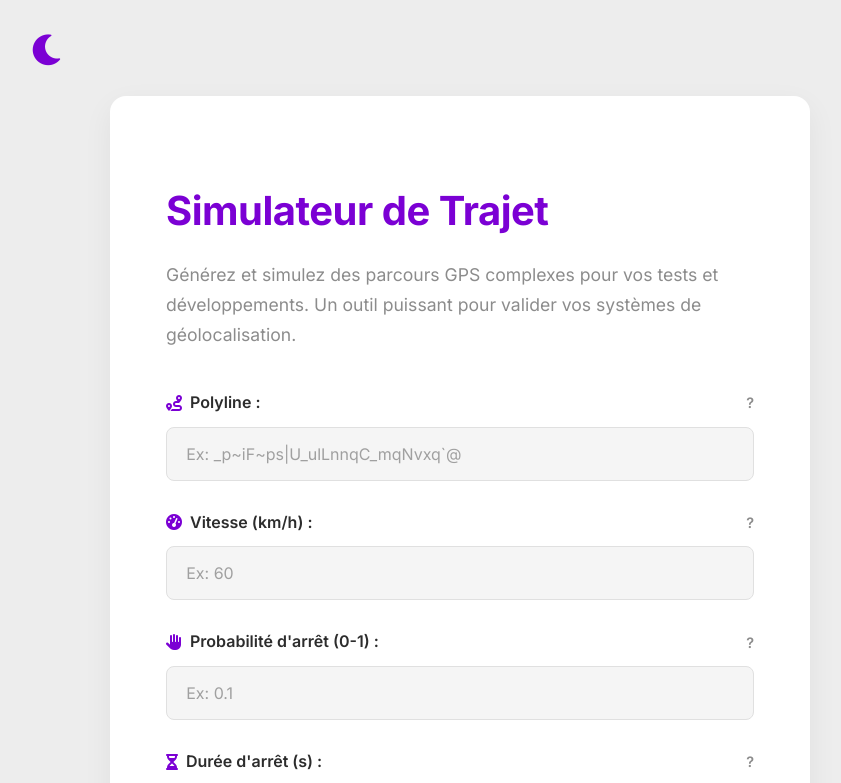
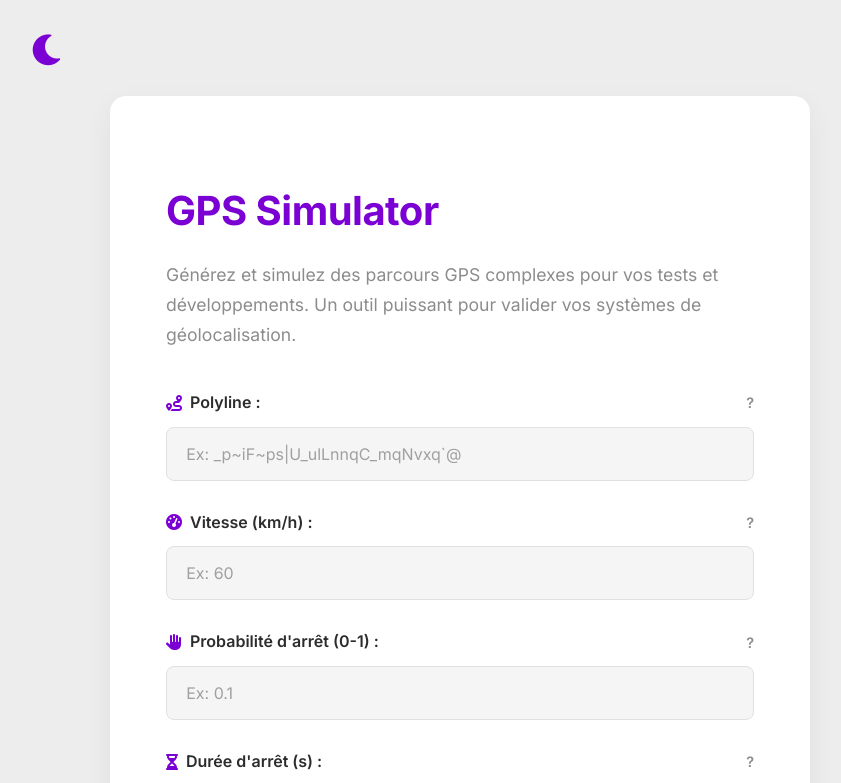
Before and after one commit to KUROYUKIHIME333/GPS-SIMULATOR, a website: page public/index.html in a window 1280 px wide. Shown: the top 783 px of the page, without its empty margins (180-1021 px from the left). Drawn offline with Linux system fonts and the light colour scheme.

Commit message:
Update title

```diff
--- a/public/index.html
+++ b/public/index.html
@@ -4,7 +4,7 @@
 <head>
     <meta charset="UTF-8">
     <meta name="viewport" content="width=device-width, initial-scale=1.0">
-    <title>GPS Simulator - Pilotez Vos Données de Localisation</title>
+    <title>GPS Simulator - Simuler des trajets sans casse-têtes</title>
     <link href="https://fonts.googleapis.com/css2?family=Inter:wght@300;400;600;700&display=swap" rel="stylesheet">
     <link rel="stylesheet" href="https://cdnjs.cloudflare.com/ajax/libs/font-awesome/6.0.0-beta3/css/all.min.css"
         integrity="sha512-ExxQn3aT5u/q2Uf72RjP6T9z8L1X4wS6+C0d4uL2O2zP+T2m5Fq2Q5l3P2Q5f5F5e5F5f5F5d5A=="
@@ -36,7 +36,7 @@
     </div>
     <div class="main-wrapper">
         <main class="content-card">
-            <h1>Simulateur de Trajet</h1>
+            <h1>GPS Simulator</h1>
             <p class="subtitle">Générez et simulez des parcours GPS complexes pour vos tests et développements. Un outil
                 puissant pour valider vos systèmes de géolocalisation.</p>
 
```
